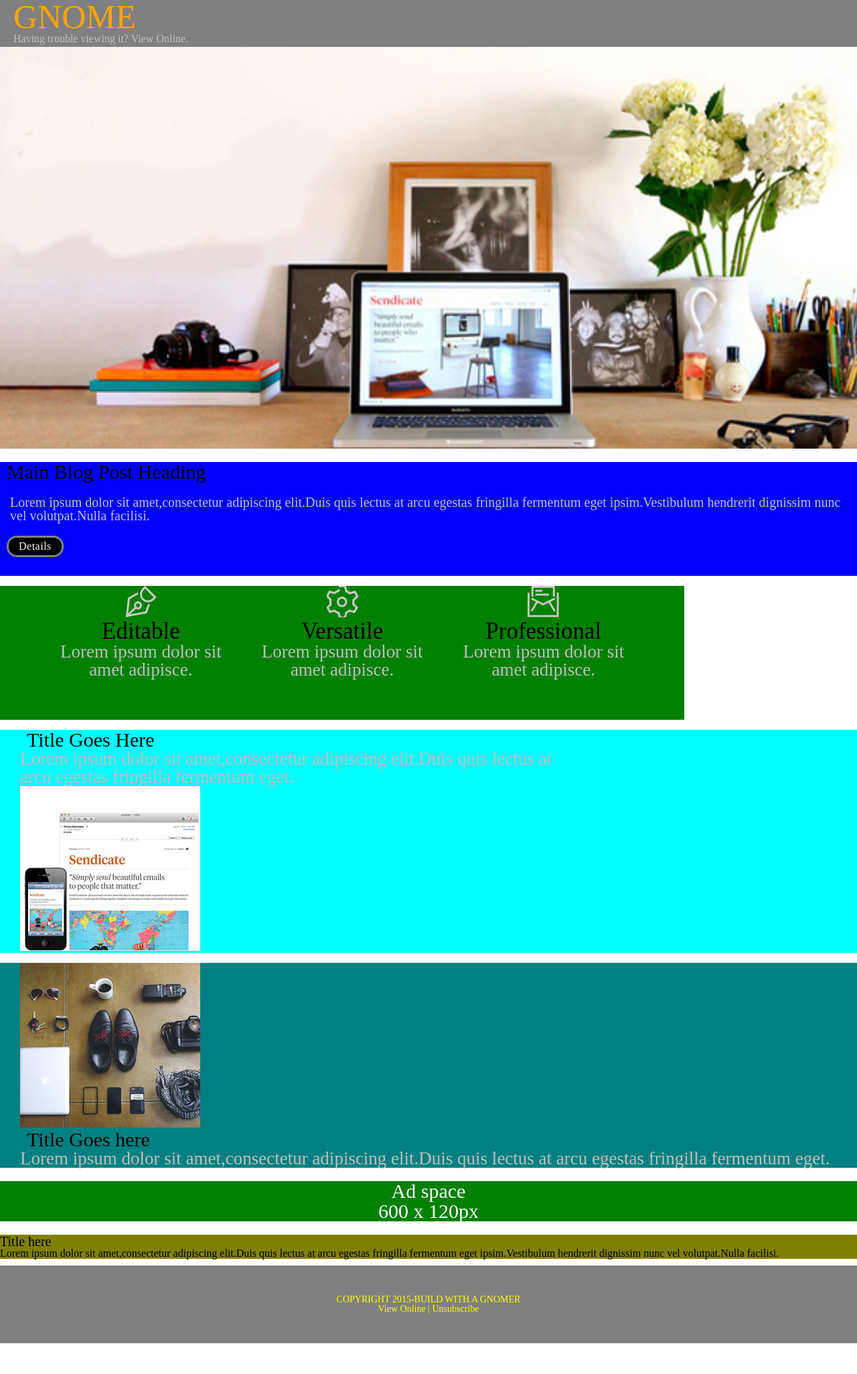
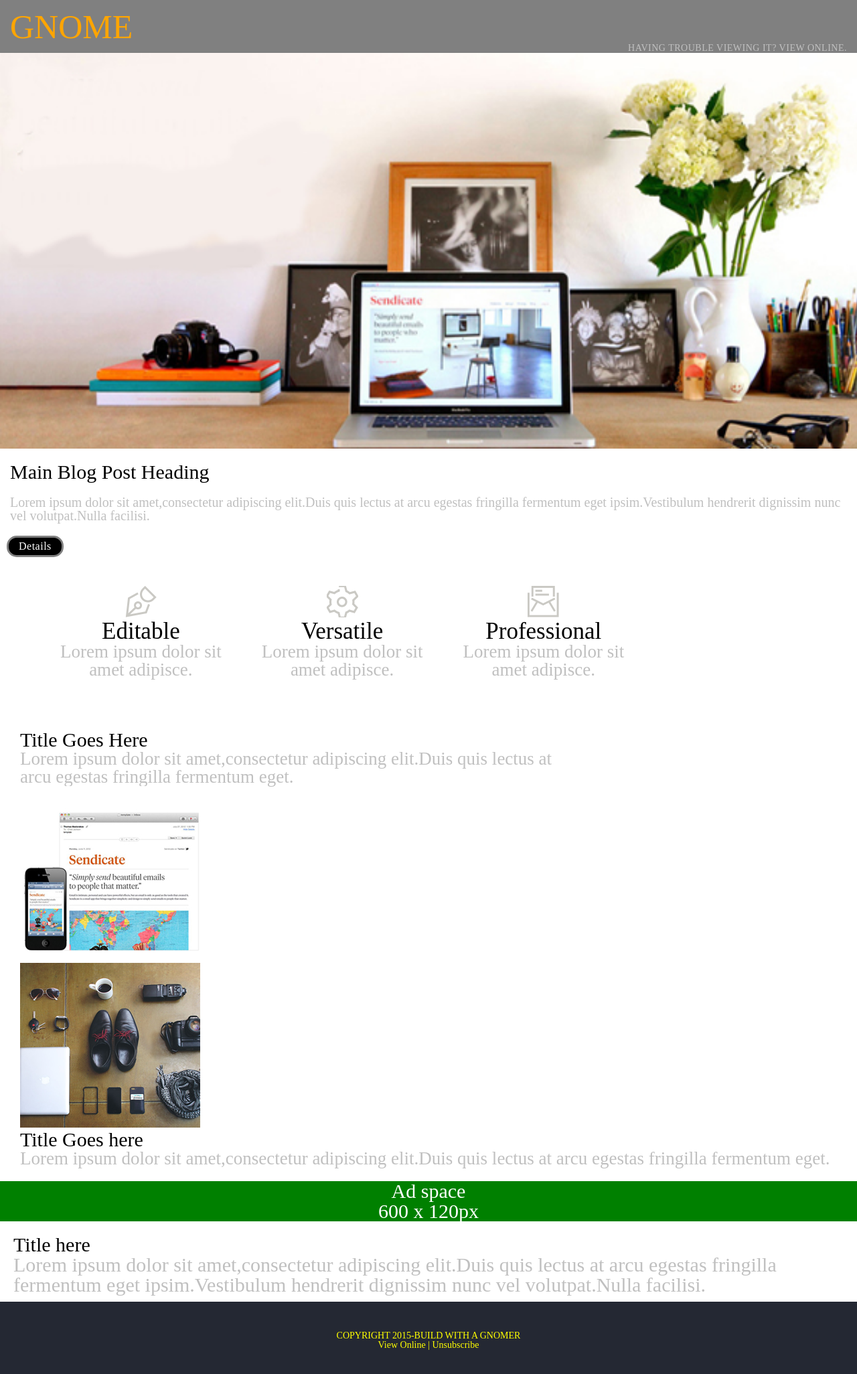
Before and after one commit to vamuigua/gnome-front-end-development, a plain HTML site: page GNOME.html in a window 1280 px wide. Shown: the whole page at 67% size. Before the commit the page ends 2006 px from the top, so only its background shows below. Drawn offline with Linux system fonts and the light colour scheme.

Commit message:
Fifth commit

```diff
--- a/GNOME.html
+++ b/GNOME.html
@@ -16,10 +16,9 @@
 <h1 class ="logo">
     GNOME
 </h1>
-  <a class="pimary-container">
-<a>Having trouble viewing it?</a>
-<a>View Online.</a>
-</a>
+  <nav class="nav primary-nav">
+Having trouble viewing it? View Online.
+</nav>
 </header>
 
 <!--LAPTOP PIC ON DESK-->
@@ -29,7 +28,7 @@
 
 <!--BLOG POST-->
 <section class="blog">
-<h2 class = "topography">
+<h2 class = "topography-3">
   Main Blog Post Heading
 </h2>
 <p class="big">
@@ -137,7 +136,7 @@ Ad space <br> 600 x 120px
 <h5 class = "head">
   Title here
 </h5>
-<p "bigger">
+<p class="boss">
   Lorem ipsum dolor sit amet,consectetur adipiscing elit.Duis quis lectus at arcu egestas fringilla fermentum eget ipsim.Vestibulum hendrerit dignissim nunc vel volutpat.Nulla facilisi.
 </p>
 </section>
--- a/assets/stylesheets/main.css
+++ b/assets/stylesheets/main.css
@@ -53,7 +53,7 @@ TITLES WITH IMAGES
 <!--TITLE WITH IMAGE TO RIGHT-->
 */
 .row-2{
-background-color: #00ffff
+background-color: white;
 }
 
 .grid-2{
@@ -69,34 +69,36 @@ float:
 
 .image-right-col-1-3{
 width: 33.33%;
-float:
 }
 
 .Image-right{
-float:
+
 }
 
 /*
 <!--IMAGE WITH WRITING TO THE RIGHT-->
 */
 .row-3{
-  background-color: #008080
+  background-color:white;
 }
 .grid-3{
   padding-left:30px;
   padding-right:30px;
   margin-bottom: 15px;
 }
-.image-left-col-1-3{}
-.write-right-col-2-3{}
+.image-left-col-1-3{
+  float:
+}
+.write-right-col-2-3{
+  float:
+}
 .Writing-right{
-  float:
+}
 
-}
 .topography{
   color: black;
   font-size: 30px;
-  padding-left: 10px;
+  padding-left: 0;
 }
 
 /*
@@ -124,7 +126,7 @@ body {
 row
 */
 .row{
-  background-color: green;
+  background-color: white;
   background-position: center;
 margin-bottom: 15px;
 text-align: center;
@@ -202,24 +204,31 @@ a{
   ========================================
 */
 .container{
-  background-color: grey;
+  background-color: grey
 padding-left: 20px;
 height:70px;
 margin-top:0;
 }
 
-.primary-container{
-  float: right;
-  font-size: 50px;
+.first-container{
+  text-align: right;
+  font-size: 20px;
+  display: inline-block;
+  color: silver;
 }
 
 .logo {
+  padding-left: 15px;
+  padding-top: 15px;
+  position: relative;
+  line-height: 50px;
   color:orange;
   background-color: grey;
   font-size:50px;
   font-weight:
   letter-spacing:
-  line-height:50px;
+  text-align: left;
+  margin-top: 0;
 }
 
 
@@ -234,7 +243,7 @@ margin-top:0;
   padding-bottom: 44px;
   padding-top: 44px;
   text-align: center;
-  background-color: grey;
+  background-color: #242833;
   margin-top: 10px;
 }
 .primary-footer small {
@@ -245,7 +254,7 @@ margin-top:0;
 BLOG POST
 */
 .blog{
-  background-color: blue;
+  background-color:white;
 margin-bottom: 15px;
 height:170px;
 }
@@ -256,7 +265,10 @@ height:170px;
   margin-top: 20px;
   padding-left: 15px;
 }
-
+.topography-3{
+  font-size: 30px;
+  padding-left:15px
+}
 /*
 ADVERT
 */
@@ -275,12 +287,19 @@ margin-bottom: 20px;
 PARAGRAPH
 */
 .paragraph{
-  background-color: #808000
+  background-color: white;
 }
 
 .head{
-  font-size: 20px;
+  font-size: 30px;
+color: black;
+padding-left: 20px;
+}
 
+.boss{
+  color: silver;
+  font-size: 30px;
+  padding-left: 20px;
 }
 
 /*
@@ -295,3 +314,41 @@ EDITABLE VERSATILE PROFESSIONAL
   font-size:27px;
  color: silver;
 }
+
+/*
+  ========================================
+  Navigation
+  ========================================
+*/
+.primary-nav {
+  font-size: 14px;
+  font-weight: 400;
+  letter-spacing: .5px;
+  text-transform: uppercase;
+}
+
+.nav {
+  color: silver;
+  text-align: right;
+  padding-right: 15px;
+  position:relative;
+  background-color: grey;
+}
+.nav li{
+  display: inline-block;
+  margin: 0 10px;
+  vertical-align: top;
+}
+.nav:last-child {
+  margin-right: 0;
+}
+
+
+
+
+.img {
+ float: right;
+ margin-bottom: ;
+ padding-right:-1000px;
+ width: 800px;
+}
```
